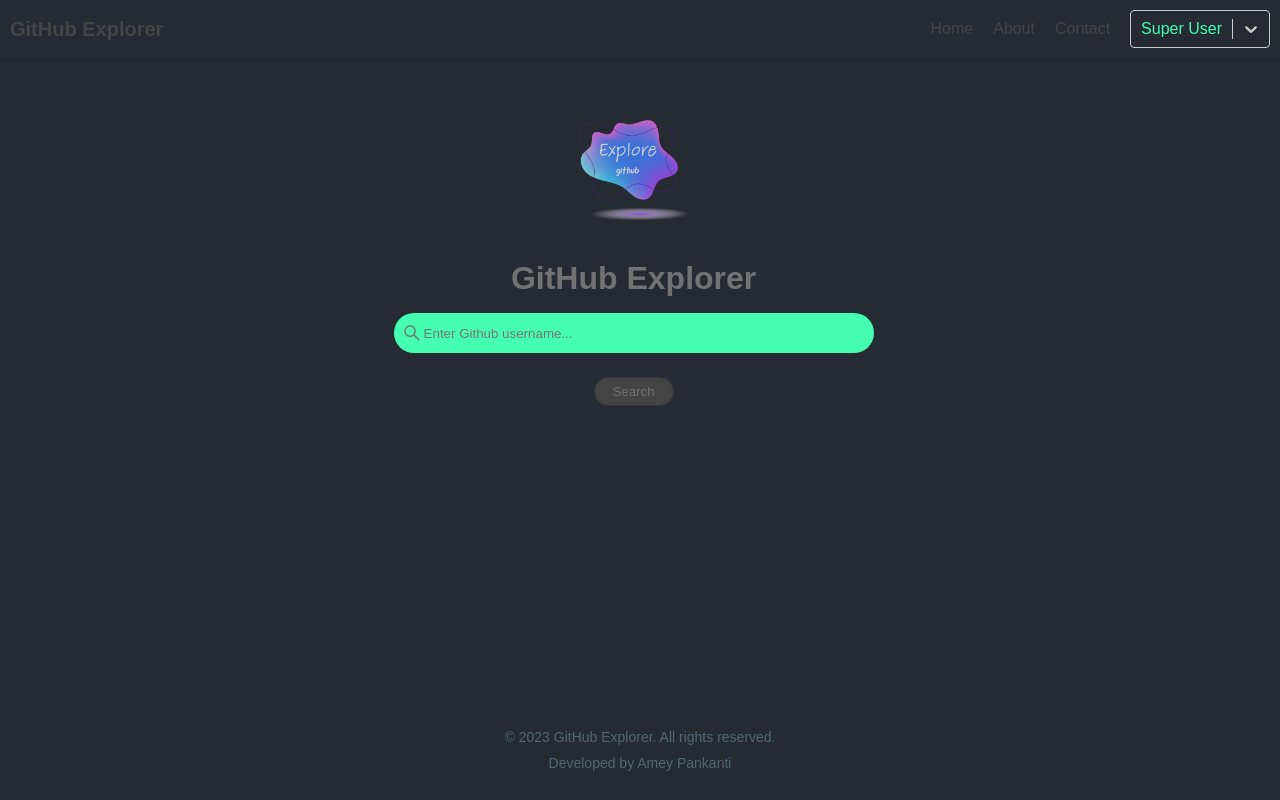
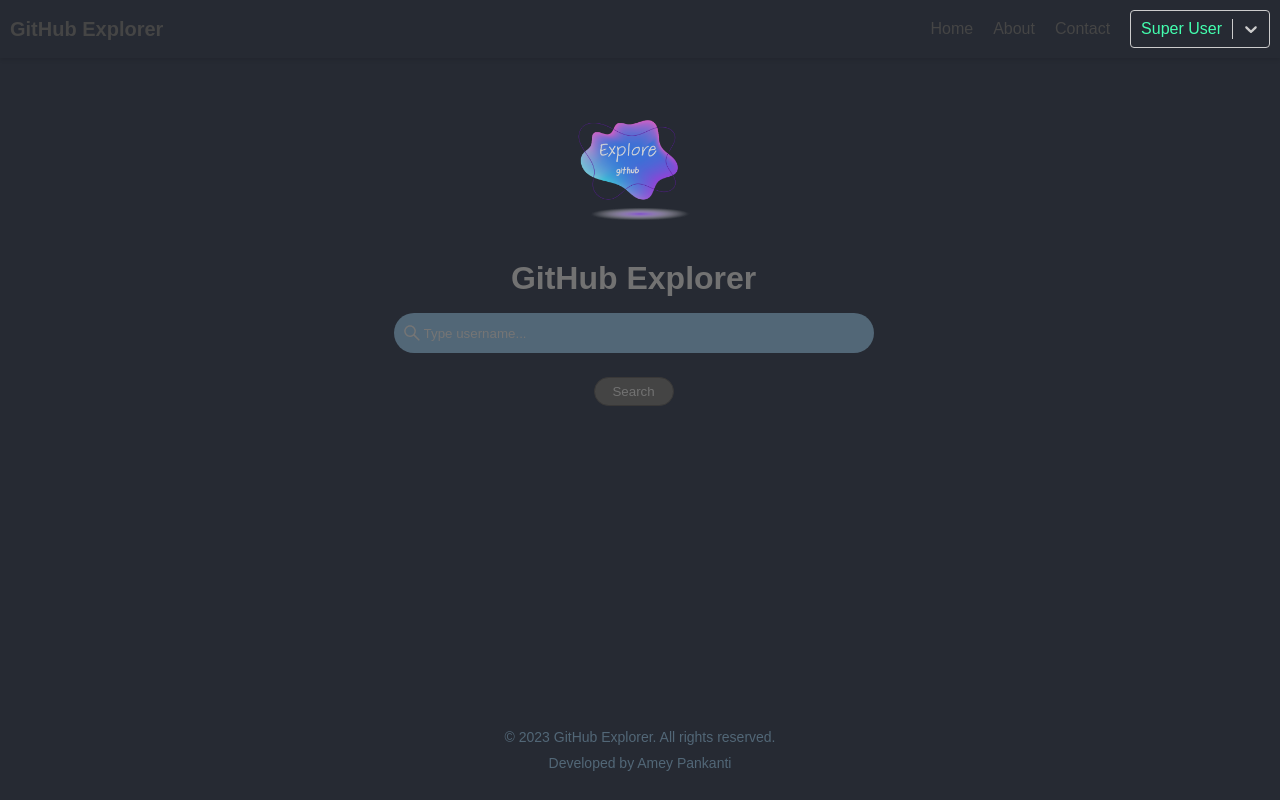
Before and after one commit to AmeyPank/codeclause-github-explorer, a React (Create React App) app: page / in a window 1280 px wide. Built offline with nearby package versions, Linux system fonts and the light colour scheme.

Commit message:
Great Appearence in

```diff
--- a/src/Components/SearchForm/SearchForm.js
+++ b/src/Components/SearchForm/SearchForm.js
@@ -39,7 +39,7 @@ const SearchForm = () => {
                     <input
                         className="search-input"
                         type="text"
-                        placeholder="Enter Github username..."
+                        placeholder="Type username..."
                         value={username}
                         onChange={(e) => setUsername(e.target.value)}
                     />
--- a/src/Components/Styles/global.js
+++ b/src/Components/Styles/global.js
@@ -238,18 +238,19 @@ form input {
     width: 30rem;
     height: 2.5rem;
     padding-left: 30px;
-    background-color: ${({ theme }) => theme.title};
-
+    background-color: ${({ theme }) => theme.typeBoxText};
 }
 
 form input:hover {
-    background: ${({ theme }) => theme.background};
+    color:  ${({ theme }) => theme.typeBoxText};
+    background-color: ${({ theme }) => theme.background};
 
 }
 
 form input:focus {
     outline: 2px solid ${({ theme }) => theme.title};
 }
+
 
 form button {
     color: #727272;
```
